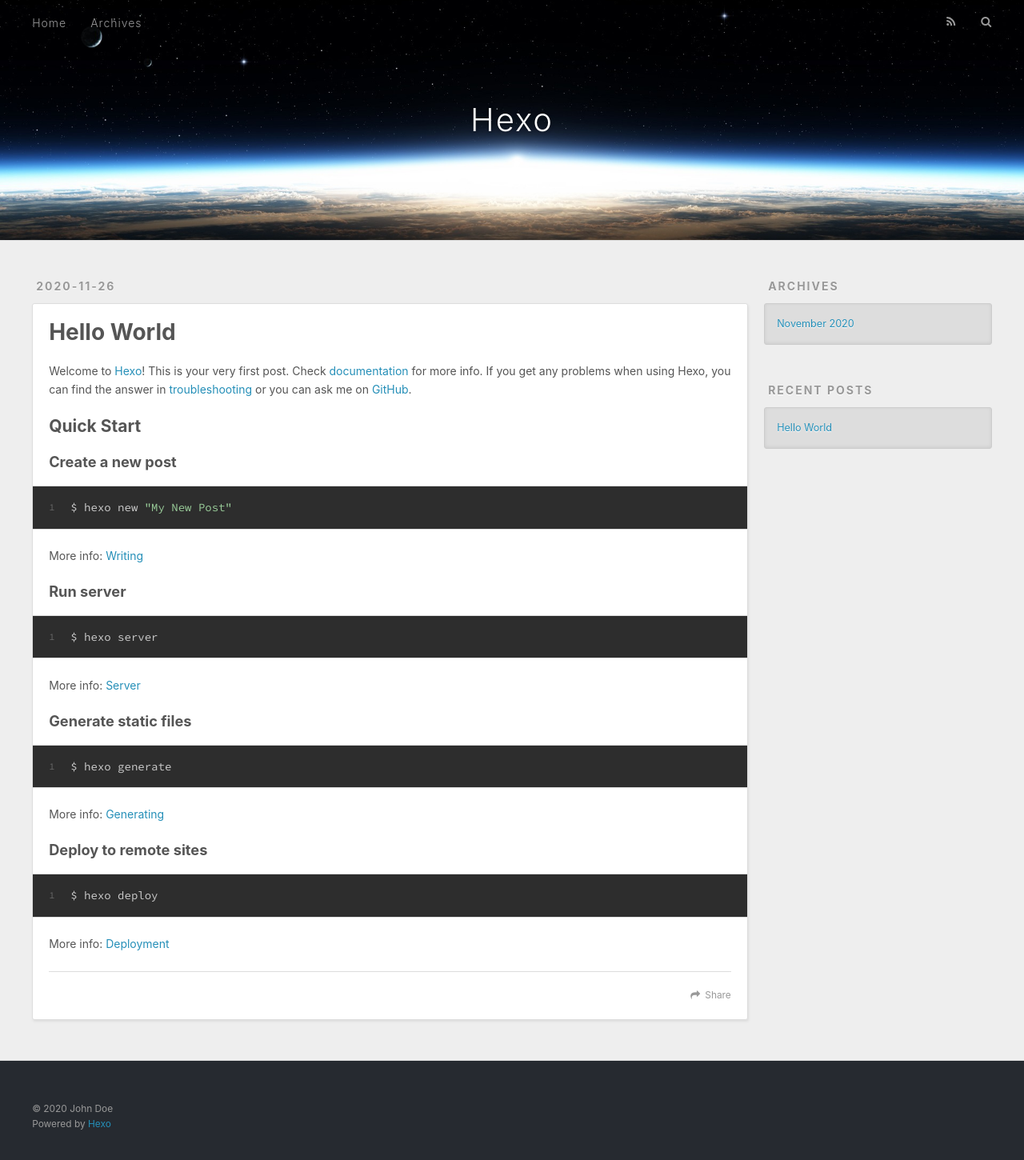
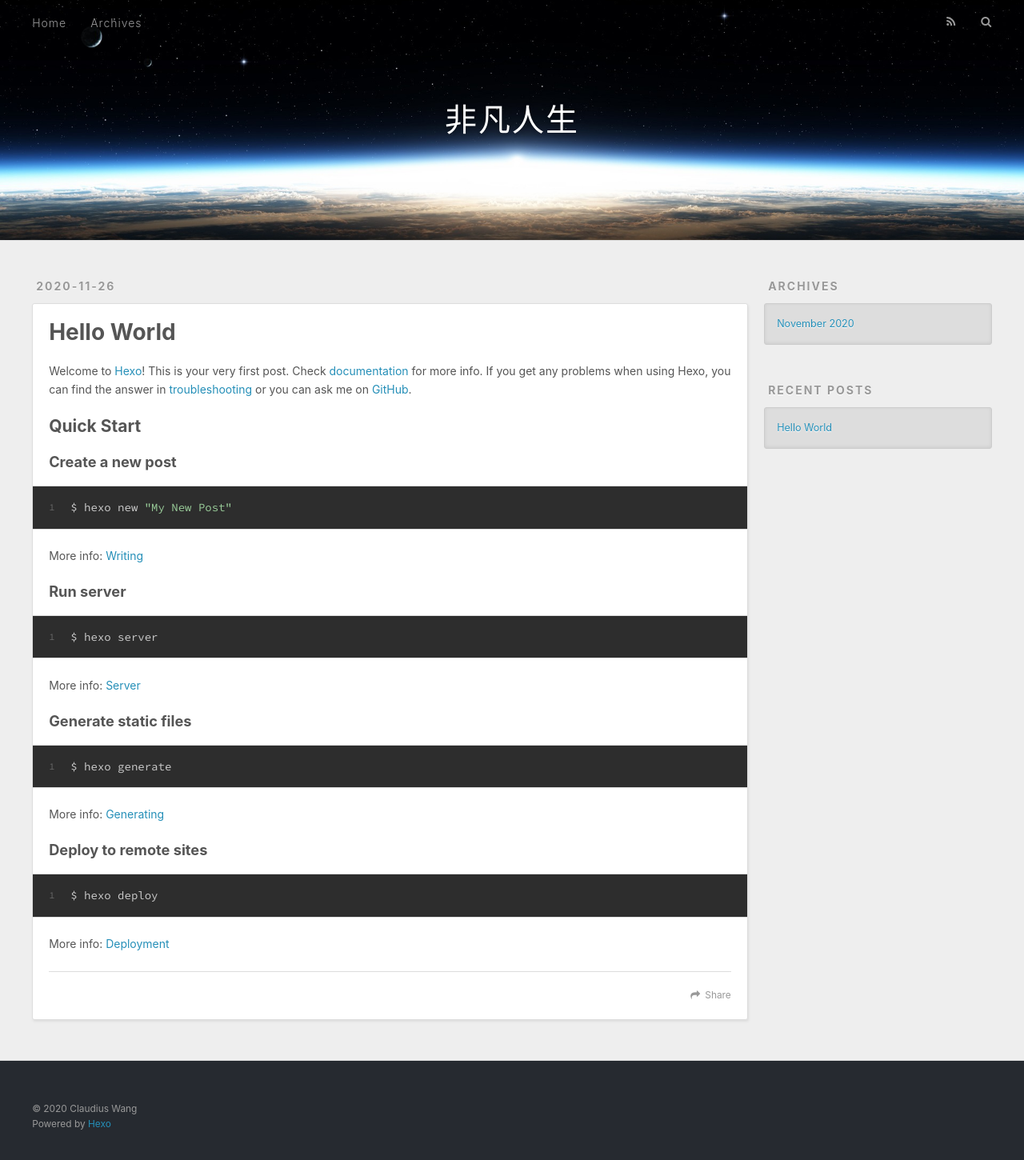
Before and after one commit to claudius111/claudius111.github.io, a plain HTML site: page index.html in a window 1280 px wide. Shown: the whole page at 80% size. Drawn offline with nearby package versions, Linux system fonts and the light colour scheme.

Commit message:
Site updated: 2020-11-26 15:44:18

```diff
--- a/index.html
+++ b/index.html
@@ -5,17 +5,19 @@
 
 
 
-  <title>Hexo</title>
+  <title>非凡人生</title>
   <meta name="viewport" content="width=device-width, initial-scale=1, maximum-scale=1">
-  <meta property="og:type" content="website">
-<meta property="og:title" content="Hexo">
+  <meta name="description" content="Project dispaly (includes BigData dealing&#x2F;Java&amp;Scala development&#x2F;Python development&#x2F;Basic machine leaning&#x2F;...">
+<meta property="og:type" content="website">
+<meta property="og:title" content="非凡人生">
 <meta property="og:url" content="http://example.com/index.html">
-<meta property="og:site_name" content="Hexo">
-<meta property="og:locale" content="en_US">
-<meta property="article:author" content="John Doe">
+<meta property="og:site_name" content="非凡人生">
+<meta property="og:description" content="Project dispaly (includes BigData dealing&#x2F;Java&amp;Scala development&#x2F;Python development&#x2F;Basic machine leaning&#x2F;...">
+<meta property="og:locale">
+<meta property="article:author" content="Claudius Wang">
 <meta name="twitter:card" content="summary">
 
-    <link rel="alternate" href="/atom.xml" title="Hexo" type="application/atom+xml">
+    <link rel="alternate" href="/atom.xml" title="非凡人生" type="application/atom+xml">
 
 
     <link rel="icon" href="/favicon.png">
@@ -36,7 +38,7 @@
   <div id="header-outer" class="outer">
     <div id="header-title" class="inner">
       <h1 id="logo-wrap">
-        <a href="/" id="logo">Hexo</a>
+        <a href="/" id="logo">非凡人生</a>
       </h1>
 
     </div>
@@ -103,7 +105,7 @@
 
     </div>
     <footer class="article-footer">
-      <a data-url="http://example.com/2020/11/26/hello-world/" data-id="ckhyhfh2v0000z8piex4h58e7" class="article-share-link">Share</a>
+      <a data-url="http://example.com/2020/11/26/hello-world/" data-id="ckhyj6lp800006wpi8pihbm4x" class="article-share-link">Share</a>
 
 
     </footer>
@@ -159,7 +161,7 @@
 
   <div class="outer">
     <div id="footer-info" class="inner">
-      &copy; 2020 John Doe<br>
+      &copy; 2020 Claudius Wang<br>
       Powered by <a href="http://hexo.io/" target="_blank">Hexo</a>
     </div>
   </div>
```
Also changed, not shown: 2020/11/26/hello-world/index.html (+8 -8 lines), archives/2020/11/index.html (+11 -9 lines), archives/2020/index.html (+11 -9 lines), archives/index.html (+11 -9 lines).
